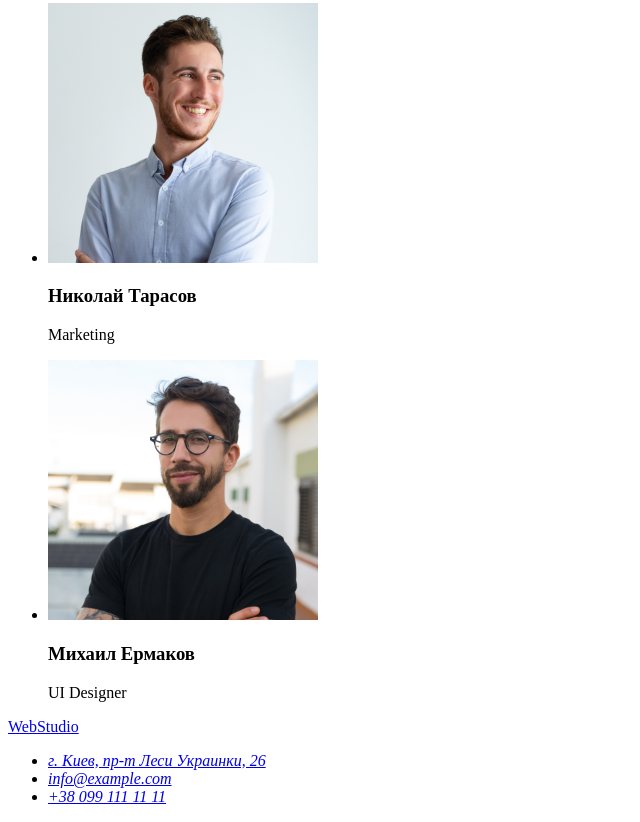
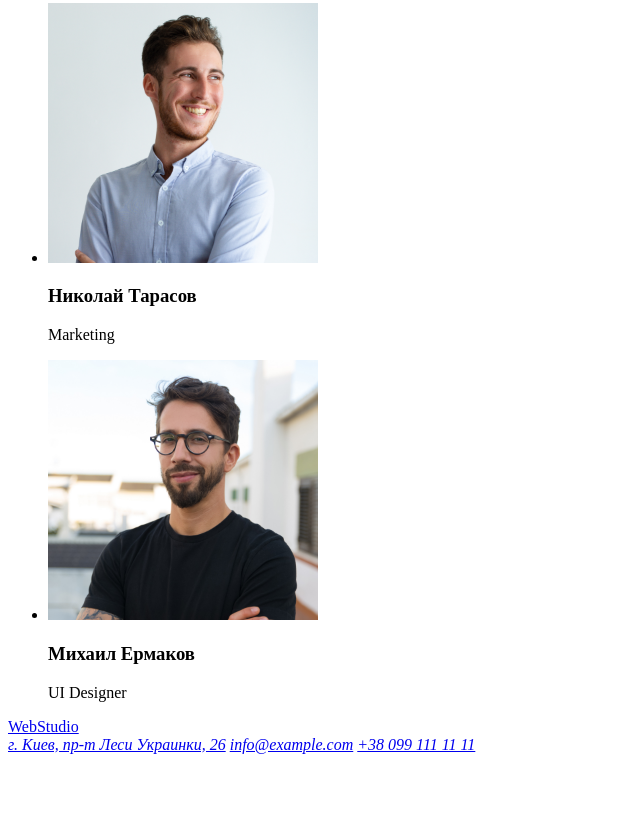
Before and after one commit to kalantyr350/goit-markup-hw-01, a plain HTML site: page index.html in a window 1280 px wide. Shown: the part 2055-2877 px from the top of the page, without its empty margins (0-640 px from the left). After the commit the page ends 2817 px from the top, so only its background shows below. Drawn offline with Linux system fonts and the light colour scheme.

Commit message:
виправивлено зміст тега address

```diff
--- a/index.html
+++ b/index.html
@@ -109,17 +109,9 @@
     <footer>
         <a href="./index.html">WebStudio</a>
         <address>
-            <ul>
-                <li>
-                    <a href="https://goo.gl/maps/S373YZFrBdUXJ2mw8">г. Киев, пр-т Леси Украинки, 26</a>
-                </li>
-                <li>
-                    <a href="mail:info@example.com">info@example.com</a>
-                </li>
-                <li>
-                    <a href="tel:+380991111111">+38 099 111 11 11</a>
-                </li>
-            </ul>
+            <a href="https://goo.gl/maps/S373YZFrBdUXJ2mw8">г. Киев, пр-т Леси Украинки, 26</a>
+            <a href="mail:info@example.com">info@example.com</a>
+            <a href="tel:+380991111111">+38 099 111 11 11</a>
         </address>
     </footer>
 </body>
```
